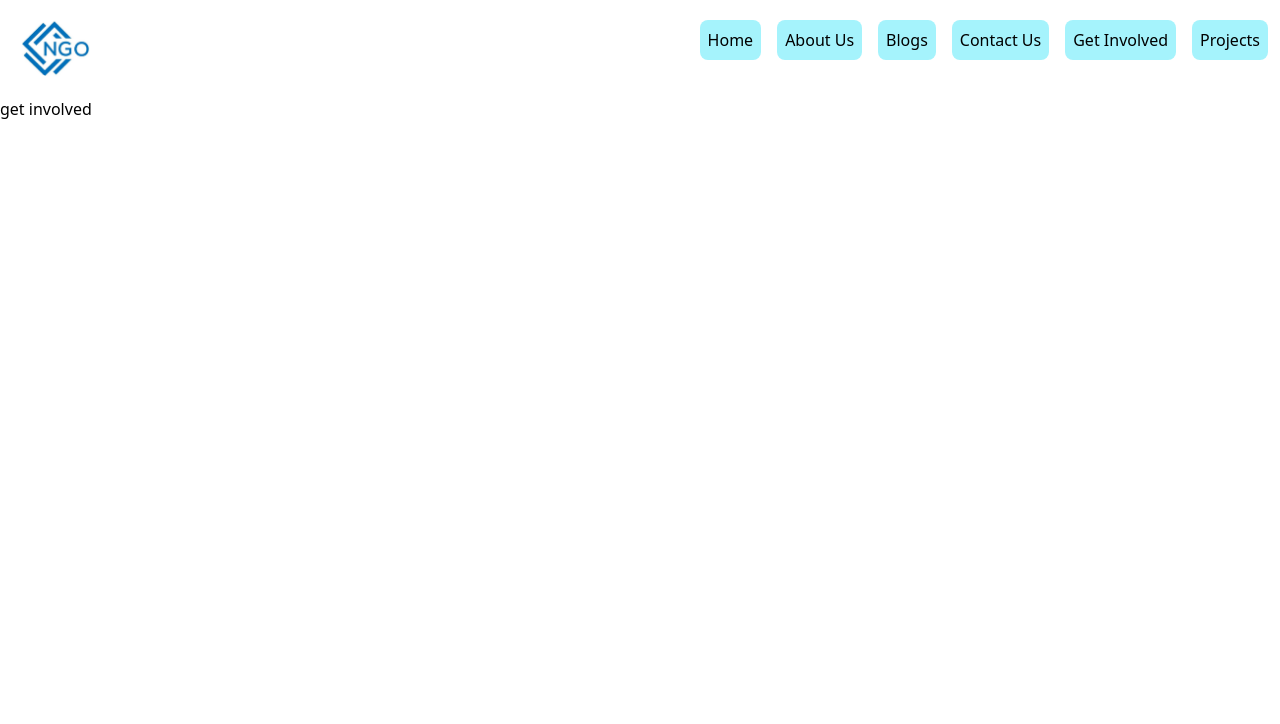
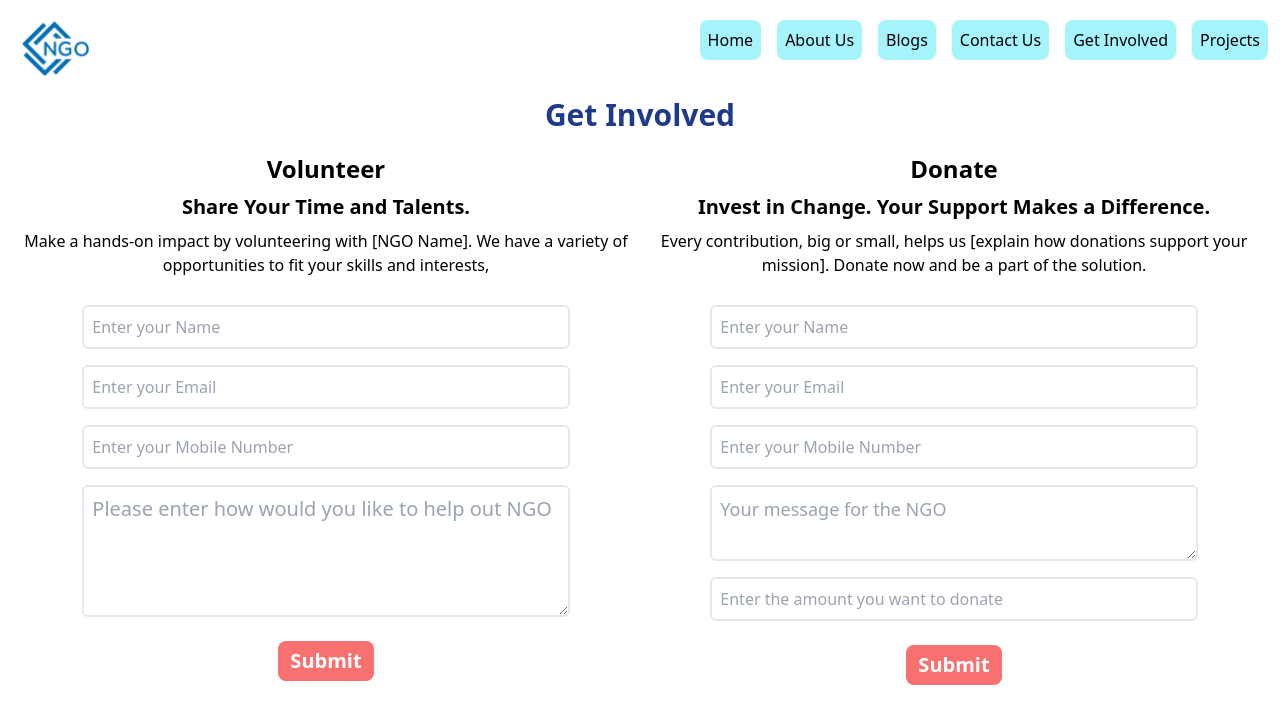
Before and after one commit to RisshabSingla/JuridentInternship, a React (Create React App) app in the folder frontend/: page /getinvolved in a window 1280 px wide. Shown: the top 724 px of the page. Built offline with nearby package versions, Linux system fonts and the light colour scheme.

Commit message:
Get Involved Page Done

```diff
--- a/frontend/src/pages/GetInvolved.js
+++ b/frontend/src/pages/GetInvolved.js
@@ -1,5 +1,119 @@
 function GetInvolved() {
-  return <div>get involved</div>;
+  return (
+    <div>
+      <div className="text-3xl text-blue-900 font-extrabold text-center">
+        Get Involved
+      </div>
+      <div className="p-3 md:flex text-center">
+        <div className="md:w-1/2">
+          <p className="p-2 text-2xl font-bold">Volunteer</p>
+          <p className=" text-xl font-bold">Share Your Time and Talents.</p>
+          <p className="p-2">
+            {" "}
+            Make a hands-on impact by volunteering with [NGO Name]. We have a
+            variety of opportunities to fit your skills and interests,
+          </p>
+          <div className="p-3 flex flex-col justify-center items-center ">
+            <form
+              action="https://usebasin.com/f/4638f0336942"
+              method="POST"
+              className="flex flex-col w-5/6"
+            >
+              <input
+                type="text"
+                placeholder="Enter your Name"
+                className="p-2 m-2  rounded-md border-2 bg-transparent "
+              ></input>
+              <input
+                type="text"
+                placeholder="Enter your Email"
+                className="p-2  m-2 rounded-md border-2 bg-transparent "
+              ></input>
+              <input
+                type="number"
+                placeholder="Enter your Mobile Number"
+                className="p-2  m-2 rounded-md border-2 bg-transparent "
+              ></input>
+              <textarea
+                name="message"
+                rows={4}
+                placeholder="Please enter how would you like to help out NGO"
+                className=" rounded-md m-2 border-2 bg-transparent  p-2 text-xl"
+              ></textarea>
+              <center>
+                <button className="  pl-3 pr-3 h-10 text-xl text-white font-bold rounded-lg bg-red-400 hover:text-cyan-300 hover:bg-orange-700 m-4 hover:scale-110 duration-100 ">
+                  Submit
+                </button>
+              </center>
+            </form>
+          </div>
+        </div>
+        <div className="md:w-1/2">
+          <p className="p-2 text-2xl font-bold">Donate</p>
+          <p className=" text-xl font-bold">
+            Invest in Change. Your Support Makes a Difference.
+          </p>
+          <p className="p-2">
+            {" "}
+            Every contribution, big or small, helps us [explain how donations
+            support your mission]. Donate now and be a part of the solution.
+          </p>
+          {/* <p className=" text-xl font-bold">
+            {" "}
+            Every ripple starts with a drop: Fuel the wave of change with your
+            support.
+          </p>
+          <p>
+            {" "}
+            Imagine a world where [insert the positive change your NGO strives
+            for]. A world where [elaborate on the specific impact your NGO
+            makes]. This isn't just a dream; it's the future we're building,
+            brick by brick, with the help of passionate supporters like you.
+          </p> */}
+          <div className="p-3 flex flex-col justify-center items-center ">
+            <form
+              action="https://usebasin.com/f/4638f0336942"
+              method="POST"
+              className="flex flex-col w-5/6"
+            >
+              <input
+                type="text"
+                placeholder="Enter your Name"
+                className="p-2 m-2  rounded-md border-2 bg-transparent "
+              ></input>
+              <input
+                type="text"
+                placeholder="Enter your Email"
+                className="p-2  m-2 rounded-md border-2 bg-transparent "
+              ></input>
+              <input
+                type="number"
+                placeholder="Enter your Mobile Number"
+                className="p-2  m-2 rounded-md border-2 bg-transparent "
+              ></input>
+              <textarea
+                name="message"
+                rows={2}
+                placeholder="Your message for the NGO"
+                className=" rounded-md m-2 border-2 bg-transparent p-2 text-lg"
+              ></textarea>
+              <input
+                type="number"
+                placeholder="Enter the amount you want to donate"
+                className="p-2  m-2 rounded-md border-2 bg-transparent "
+              ></input>
+              <center>
+                <button className="  pl-3 pr-3 h-10 text-xl text-white font-bold rounded-lg bg-red-400 hover:text-cyan-300 hover:bg-orange-700 m-4 hover:scale-110 duration-100 ">
+                  Submit
+                </button>
+              </center>
+            </form>
+          </div>
+          <div className="m-2 p-2"></div>
+        </div>
+      </div>
+    </div>
+  );
 }
 
 export default GetInvolved;
```
